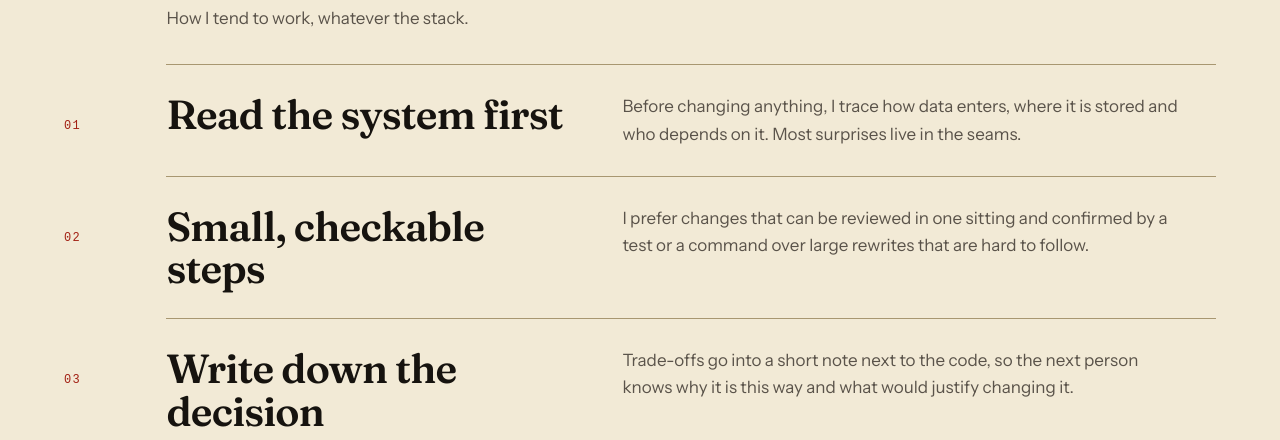
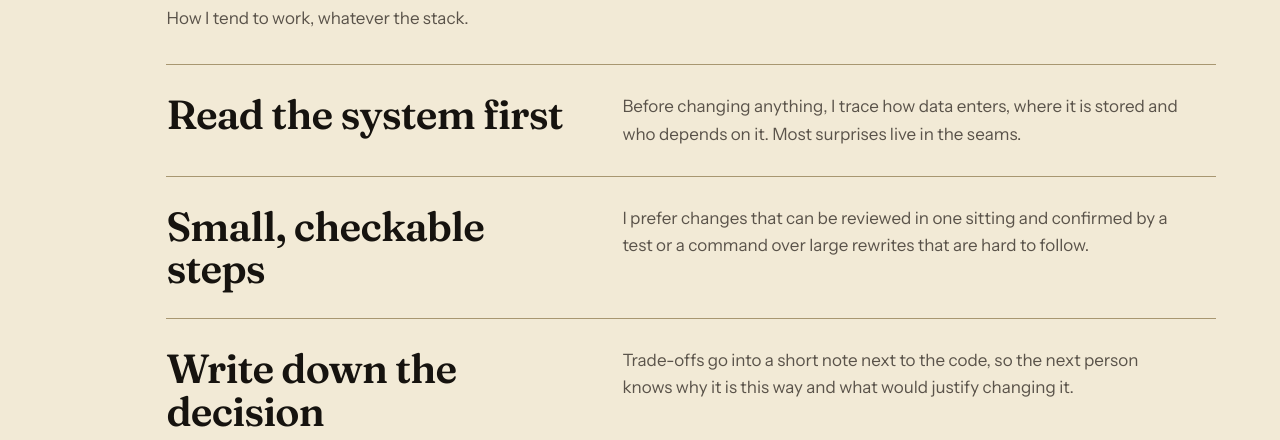
Before and after one commit to decoarc/Portfolio, a React (Vite) app: page / in a window 1280 px wide. Shown: the part 2387-2827 px from the top of the page. Built offline with nearby package versions, Linux system fonts and the light colour scheme.

Commit message:
fix: fichas da abordagem sem numero no trilho
No trilho de margem, numeral e so de secao: o "02" da segunda ficha
colidia com o "02" da propria secao Approach no indice. O filete de 1px
ja separa as fichas. O teste confere que o unico numero da secao e o
numero dela.

```diff
--- a/src/sections/Approach/Approach.module.css
+++ b/src/sections/Approach/Approach.module.css
@@ -1,7 +1,7 @@
 /* Fichas da abordagem no vocabulário das lâminas (`.slot` do comp 02): filete
-   de 1px por ficha, título em Fraunces, corpo em tinta suave. O número da
-   ficha usa a mesma técnica do SectionHead — no fluxo do flex, alinhado pela
-   linha de base, empurrado para o trilho a partir de 768px. */
+   de 1px por ficha, título em Fraunces, corpo em tinta suave. As fichas não
+   têm número: no trilho, numeral é só de seção, para não competir com o
+   índice (o filete já separa uma ficha da outra). */
 
 /* Filete de 2px que separa as seções da folha (Work → Approach). */
 .approach {
@@ -20,20 +20,6 @@
   gap: 8px;
   padding: clamp(24px, 3.5vh, 40px) 0;
   border-top: 1px solid var(--rule);
-}
-
-.line {
-  display: flex;
-  align-items: baseline;
-  gap: 12px;
-}
-
-.index {
-  flex: none;
-  font-family: var(--font-mono);
-  font-size: var(--text-meta);
-  letter-spacing: var(--track-meta);
-  color: var(--accent);
 }
 
 .title {
@@ -60,13 +46,4 @@
     column-gap: 32px;
     align-items: start;
   }
-
-  .line {
-    gap: 0;
-  }
-
-  .index {
-    width: var(--margin-rail);
-    margin-left: calc(var(--margin-rail) * -1);
-  }
 }
--- a/src/sections/Approach/Approach.tsx
+++ b/src/sections/Approach/Approach.tsx
@@ -11,7 +11,10 @@ interface ApproachProps {
 
 const HEADING_ID = 'approach-heading'
 
-/** Abordagem: fichas no padrão das lâminas de Work, numeradas no trilho. */
+/**
+ * Abordagem: fichas no padrão das lâminas de Work, sem número — no trilho,
+ * numeral é só de seção (o mesmo do índice).
+ */
 export function Approach({ index, copy }: ApproachProps) {
   return (
     <Sheet
@@ -27,14 +30,9 @@ export function Approach({ index, copy }: ApproachProps) {
         intro={copy.intro}
       />
       <ol className={styles.list}>
-        {copy.items.map((item, position) => (
+        {copy.items.map((item) => (
           <li key={item.title} className={styles.item}>
-            <div className={styles.line}>
-              <span className={styles.index}>
-                {String(position + 1).padStart(2, '0')}
-              </span>
-              <h3 className={styles.title}>{item.title}</h3>
-            </div>
+            <h3 className={styles.title}>{item.title}</h3>
             <p className={styles.body}>{item.body}</p>
           </li>
         ))}
```
Also changed, not shown: 1 other file (tests, documents, lock files or other folders).
